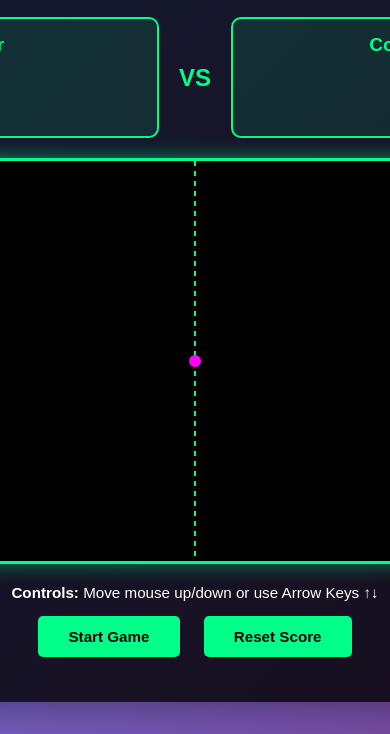
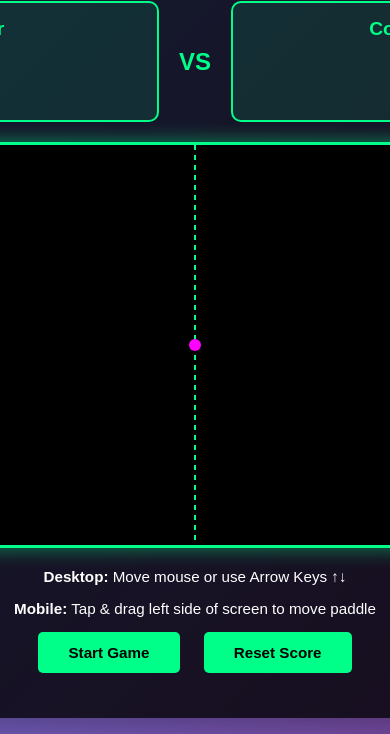
Before and after one commit to deadgeeks-94/pong-game, a plain HTML site: page index.html in a window 390 px wide. Shown: the part 110-844 px from the top of the page. Drawn offline with Linux system fonts and the light colour scheme.

Commit message:
Update HTML for mobile/Android touch support

```diff
--- a/index.html
+++ b/index.html
@@ -2,7 +2,7 @@
 <html lang="en">
 <head>
     <meta charset="UTF-8">
-    <meta name="viewport" content="width=device-width, initial-scale=1.0">
+    <meta name="viewport" content="width=device-width, initial-scale=1.0, viewport-fit=cover, user-scalable=no">
     <title>Pong Game</title>
     <link rel="stylesheet" href="style.css">
 </head>
@@ -22,7 +22,8 @@
         </div>
         <canvas id="gameCanvas" width="800" height="400"></canvas>
         <div class="instructions">
-            <p><strong>Controls:</strong> Move mouse up/down or use Arrow Keys ↑↓</p>
+            <p><strong>Desktop:</strong> Move mouse or use Arrow Keys ↑↓</p>
+            <p><strong>Mobile:</strong> Tap & drag left side of screen to move paddle</p>
             <button id="startBtn" onclick="startGame()">Start Game</button>
             <button id="resetBtn" onclick="resetGame()">Reset Score</button>
         </div>
```
